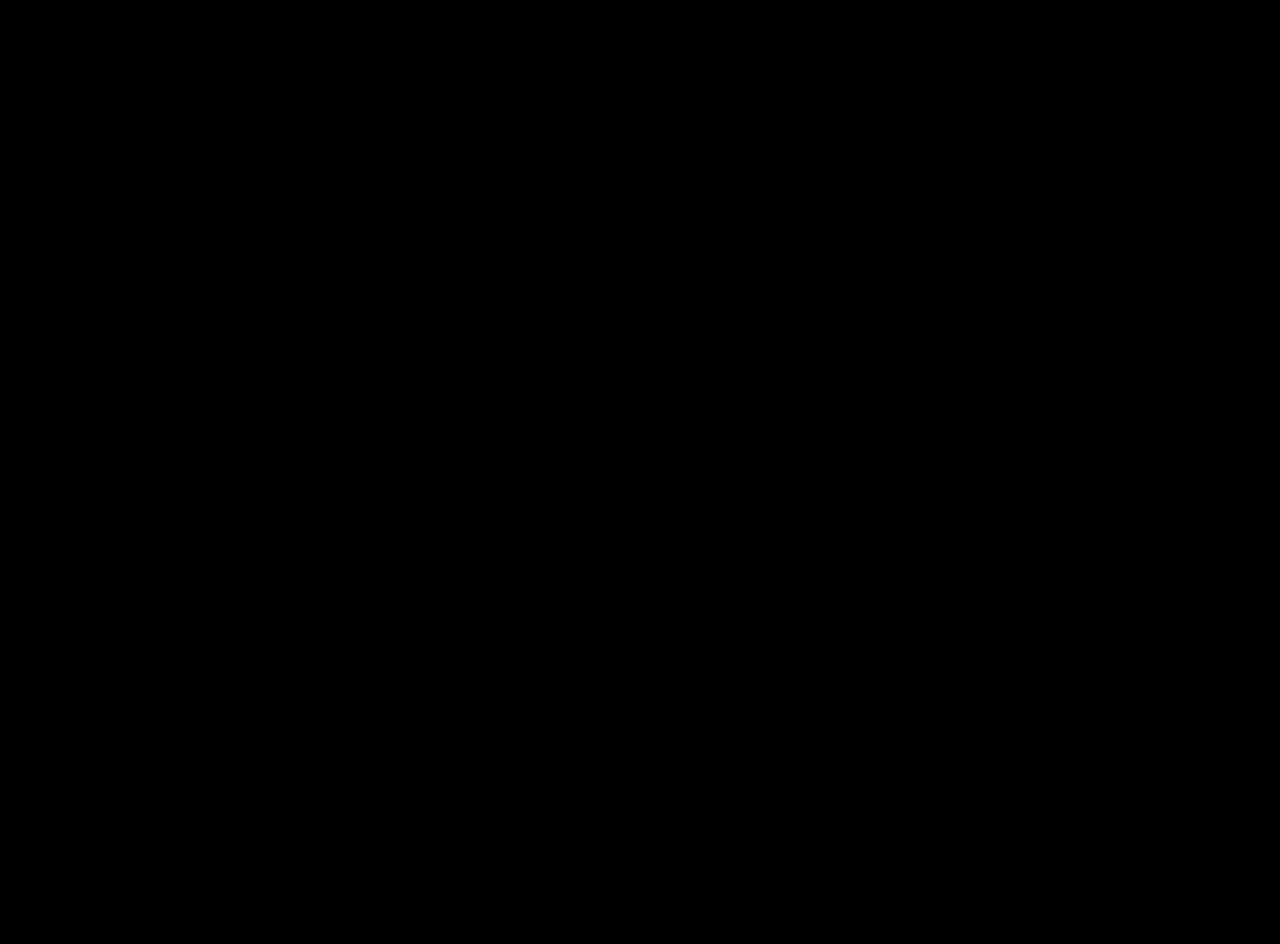
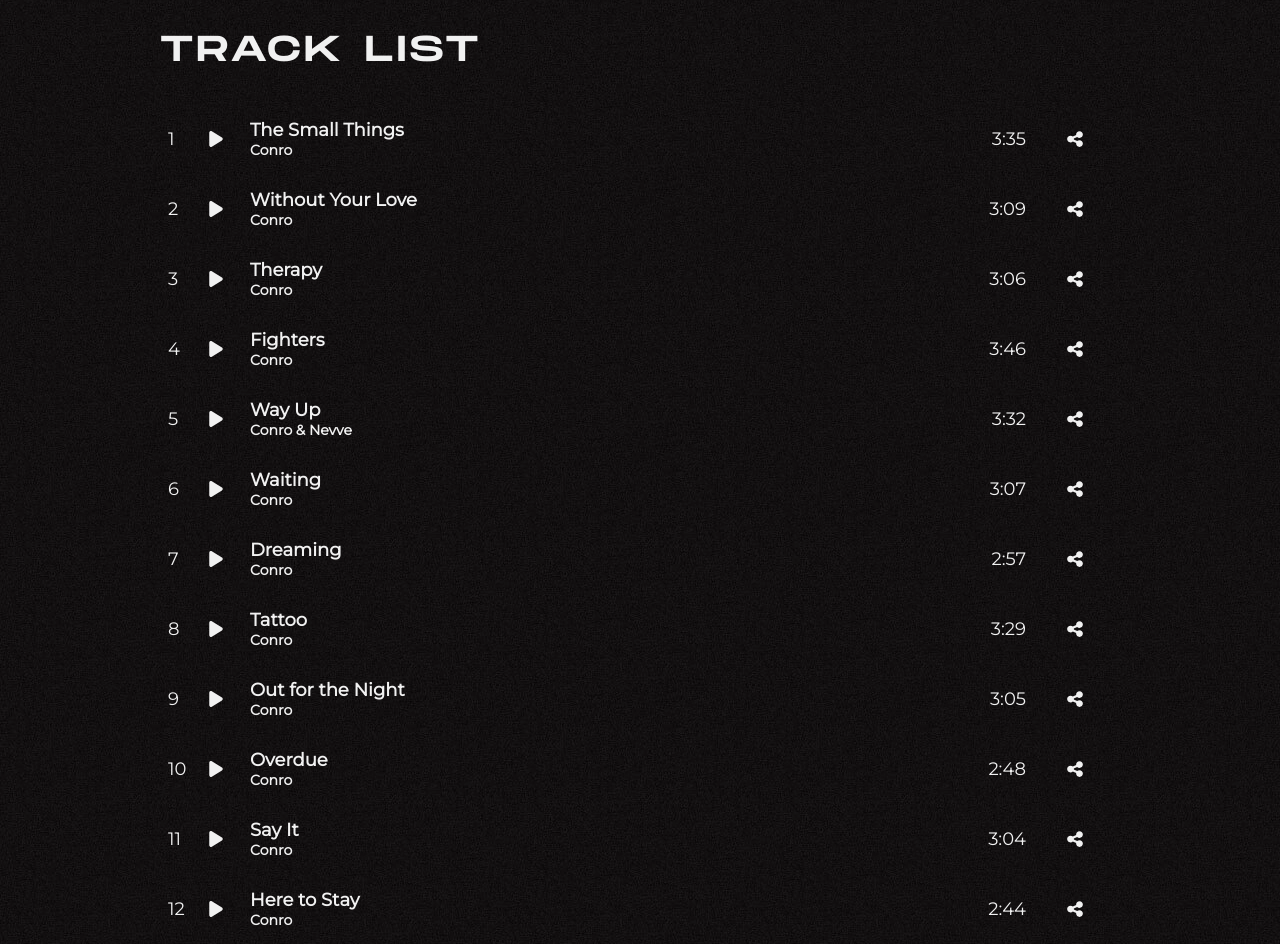
Before and after one commit to ThomasWarin/FrontendPractice-Monstercat, a React (Vite) app: page / in a window 1280 px wide. Shown: the part 908-1852 px from the top of the page. Before the commit the page ends 905 px from the top, so only its background shows below. Built offline with nearby package versions, Linux system fonts and the light colour scheme.

Commit message:
[Feat] Added Track List

```diff
--- a/src/Layouts/Article.jsx
+++ b/src/Layouts/Article.jsx
@@ -6,6 +6,7 @@ const baseURL = import.meta.env.BASE_URL
 const albumCover = `${baseURL}images/album.webp`
 import { PlaySVG, PauseSVG, ShareSVG, MonstercatSVG, BandcampSVG, SoundcloudSVG, AppleSVG, YoutubeSVG, SpotifySVG, MonsterCatSVG2 } from '../Components/SVG'
 
+import songs from '../data/songs'
 
 export const Article = () => {
     return (
@@ -74,7 +75,21 @@ export const Article = () => {
 
             </section>
             <section className="Article-songs section">
-
+                <h2 className="Article-songs_title">Track List</h2>
+                <ol className="Article-songs_list">
+                    {songs.map((song) => (
+                        <li key={song.number}>
+                            <span className="trackNumber">{song.number}</span>
+                            <button className="trackPlay"><PlaySVG/></button>
+                            <div className="trackInfos">
+                                <span className="trackInfos_title">{song.title}</span>
+                                <span className="trackInfos_artist">{song.artist}</span>
+                            </div>
+                            <span className="trackTime">{song.duration}</span>
+                            <button className="trackShare"><ShareSVG/></button>
+                        </li>
+                    ))}
+                </ol>
             </section>
         </article>
     )
--- a/src/Layouts/Article.scss
+++ b/src/Layouts/Article.scss
@@ -114,7 +114,7 @@
     }
 
     &-platforms {
-        margin-bottom: 3rem;
+        margin-bottom: 5rem;
 
         &_title {
             font-family: $monumentExtendedRegular;
@@ -204,6 +204,69 @@
         }
     }
 
+    &-songs {
+        &_title {
+            font-family: $monumentExtendedRegular;
+            font-size: 2.75rem;
+            text-transform: uppercase;
+            letter-spacing: 0.1em;
+            margin-bottom: 2rem;
+        }
+
+        &_list {
+            li {
+                height: 70px;
+                display: flex;
+                align-items: center;
+                font-size: 18px;
+
+                .trackNumber,
+                .trackPlay {
+                    width: 35px;
+                    padding: 0 0.5rem;
+                    text-align: left;
+                }
+
+                .trackPlay {
+                    padding: 0 0.75rem;
+                    margin-right: 1.25rem;
+                }
+
+                .trackPlay,
+                .trackShare {
+                    cursor: pointer;
+
+                    svg {
+                        fill: $white;
+                        height: 18px;
+                        width: 18px;
+                        min-height: 18px;
+                        min-width: 18px;
+                    }
+                }
+
+                .trackInfos {
+                    display: flex;
+                    flex: 1;
+                    flex-direction: column;
+                    font-weight: 700;
+
+                    &_artist {
+                        font-size: 14px;
+                    }
+                }
+
+                .trackTime {
+                    padding: 0 3.5rem;
+                }
+
+                .trackShare {
+                    margin-right: 3rem;
+                }
+            }
+        }
+    }
+
     .section {
         width: 1168px;
     }
@@ -237,11 +300,28 @@
                 font-size: 2.25rem;
             }
         }
+
+        &-songs {
+            &_title {
+                font-size: 2.25rem;
+            }
+            &_list {
+                li {
+                    .trackTime {
+                        padding: 0 2.5rem;
+                    }
+                    .trackShare {
+                        margin-right: 2.25rem;
+                    }
+                }
+            }
+        }
     }
 
     @media (max-width: 992px) {
         .section {
             max-width: 768px;
+            padding: 0 1rem;
         }
 
         &-album {
@@ -256,12 +336,24 @@
                 width: 736px;
             }
         }
+
+        &-songs {
+            &_list {
+                li {
+                    .trackTime {
+                        padding: 0 1.75rem;
+                    }
+                    .trackShare {
+                        margin-right: 1.5rem;
+                    }
+                }
+            }
+        }
     }
 
     @media (max-width: 768px) {
         .section {
             max-width: 532px;
-            padding: 0 1rem;
         }
 
         &-album {
@@ -275,6 +367,7 @@
                 transform: rotateZ(0);
                 margin: 3rem 0 2rem;
                 font-size: 1rem;
+                left: 0;
             }
 
             &_cover {
@@ -316,6 +409,8 @@
         }
 
         &-platforms {
+            margin-bottom: 3rem;
+
             &_title {
                 font-size: 1.75rem;
                 margin-bottom: 1.5rem;
@@ -350,9 +445,30 @@
                 }
             }
         }
+
+        &-songs {
+            &_title {
+                font-size: 1.75rem;
+                margin-bottom: 1.5rem;
+            }
+
+            &_list {
+                li {
+                    .trackTime {
+                        padding: 0 0.75rem;
+                    }
+                    .trackShare {
+                        margin-right: 0.75rem;
+                    }
+                }
+            }
+        }
     }
 
     @media (max-width: 532px) {
+        .section {
+            width: 100%;
+        }
 
         &-album {
             &_releaseDate {
@@ -376,5 +492,12 @@
                 margin-bottom: 1rem;
             }
         }
+
+        &-songs {
+            &_title {
+                font-size: 1.25rem;
+                margin-bottom: 1rem;
+            }
+        }
     }
 }
--- /dev/null
+++ b/src/data/songs.js
@@ -0,0 +1,74 @@
+export default [
+    {
+        number: 1,
+        title: "The Small Things",
+        artist: "Conro",
+        duration: "3:35",
+    },
+    {
+        number: 2,
+        title: "Without Your Love",
+        artist: "Conro",
+        duration: "3:09",
+    },
+    {
+        number: 3,
+        title: "Therapy",
+        artist: "Conro",
+        duration: "3:06",
+    },
+    {
+        number: 4,
+        title: "Fighters",
+        artist: "Conro",
+        duration: "3:46",
+    },
+    {
+        number: 5,
+        title: "Way Up",
+        artist: "Conro & Nevve",
+        duration: "3:32",
+    },
+    {
+        number: 6,
+        title: "Waiting",
+        artist: "Conro",
+        duration: "3:07",
+    },
+    {
+        number: 7,
+        title: "Dreaming",
+        artist: "Conro",
+        duration: "2:57",
+    },
+    {
+        number: 8,
+        title: "Tattoo",
+        artist: "Conro",
+        duration: "3:29",
+    },
+    {
+        number: 9,
+        title: "Out for the Night",
+        artist: "Conro",
+        duration: "3:05",
+    },
+    {
+        number: 10,
+        title: "Overdue",
+        artist: "Conro",
+        duration: "2:48",
+    },
+    {
+        number: 11,
+        title: "Say It",
+        artist: "Conro",
+        duration: "3:04",
+    },
+    {
+        number: 12,
+        title: "Here to Stay",
+        artist: "Conro",
+        duration: "2:44",
+    }
+]
```
